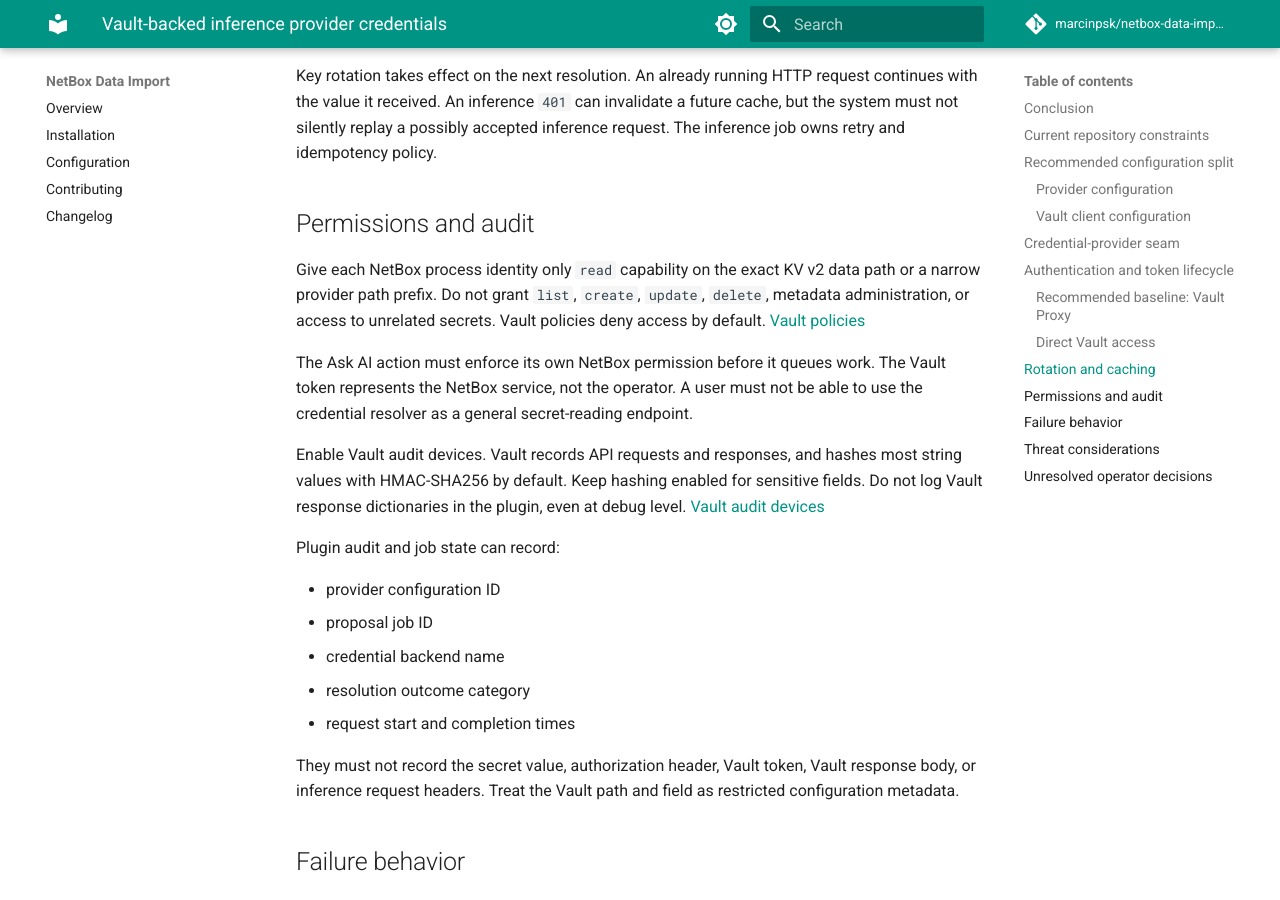
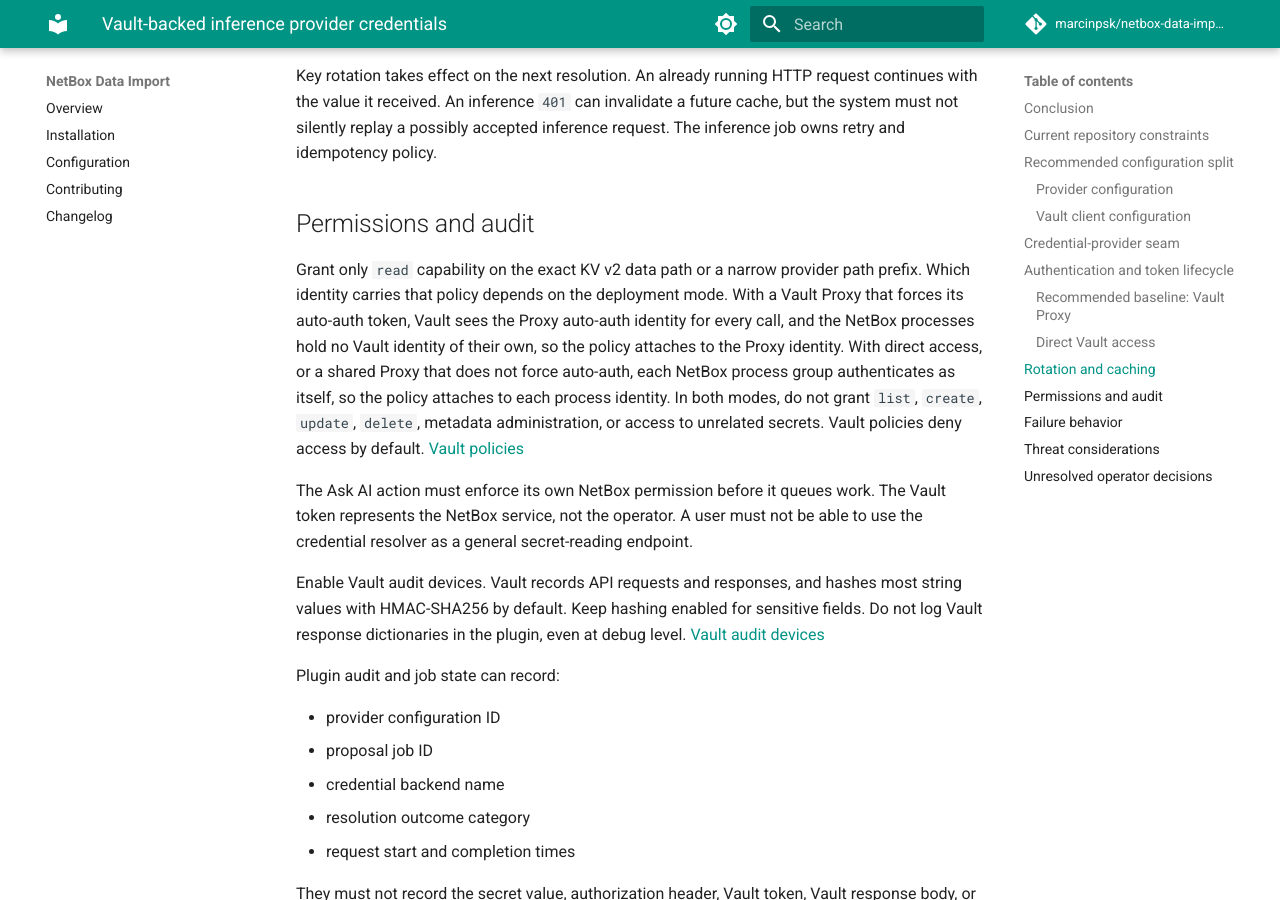
Before and after one commit to marcinpsk/netbox-data-import-plugin, an MkDocs documentation site: the page built from docs/research/vault-provider-credentials.md, in a window 1280 px wide and 900 px high, scrolled down 4749 px. Built offline with MkDocs 1.6.1 and Material for MkDocs 9.7.7, drawn with Linux system fonts in a browser that asks for light colours; comment, search, counter and statistics services are not loaded.

Commit message:
docs: correct trace routing and Vault policy identity
Two documentation statements did not match the behaviour they describe.

The trace workspace routing paragraph said that any profile emitting
SourceTrace opens the Trace Review Workspace. `_review_workspace_url()` in
views.py compares for exact equality against `{SOURCE_TRACE}`, so a
mixed-output profile keeps the generic preview route. State the exact
predicate and say what a mixed-output profile does.

The Vault permissions paragraph attached the read policy to each NetBox
process identity in every deployment. That holds only in direct-token mode.
A Vault Proxy that forces its auto-auth token presents one identity for every
call, and the NetBox processes hold no Vault identity at all, so the policy
attaches to the Proxy identity instead. Name both modes.

Both from CodeRabbit review on #163.

```diff
--- a/docs/research/vault-provider-credentials.md
+++ b/docs/research/vault-provider-credentials.md
@@ -194,9 +194,14 @@
 
 ## Permissions and audit
 
-Give each NetBox process identity only `read` capability on the exact KV v2 data path or a narrow
-provider path prefix. Do not grant `list`, `create`, `update`, `delete`, metadata administration,
-or access to unrelated secrets. Vault policies deny access by default. [Vault policies][vault-policies]
+Grant only `read` capability on the exact KV v2 data path or a narrow provider path prefix. Which
+identity carries that policy depends on the deployment mode. With a Vault Proxy that forces its
+auto-auth token, Vault sees the Proxy auto-auth identity for every call, and the NetBox processes
+hold no Vault identity of their own, so the policy attaches to the Proxy identity. With direct
+access, or a shared Proxy that does not force auto-auth, each NetBox process group authenticates as
+itself, so the policy attaches to each process identity. In both modes, do not grant `list`,
+`create`, `update`, `delete`, metadata administration, or access to unrelated secrets. Vault
+policies deny access by default. [Vault policies][vault-policies]
 
 The Ask AI action must enforce its own NetBox permission before it queues work. The Vault token
 represents the NetBox service, not the operator. A user must not be able to use the credential
```
Also changed, not shown: docs/design/trace-device-resolution.md (+5 -4 lines).
